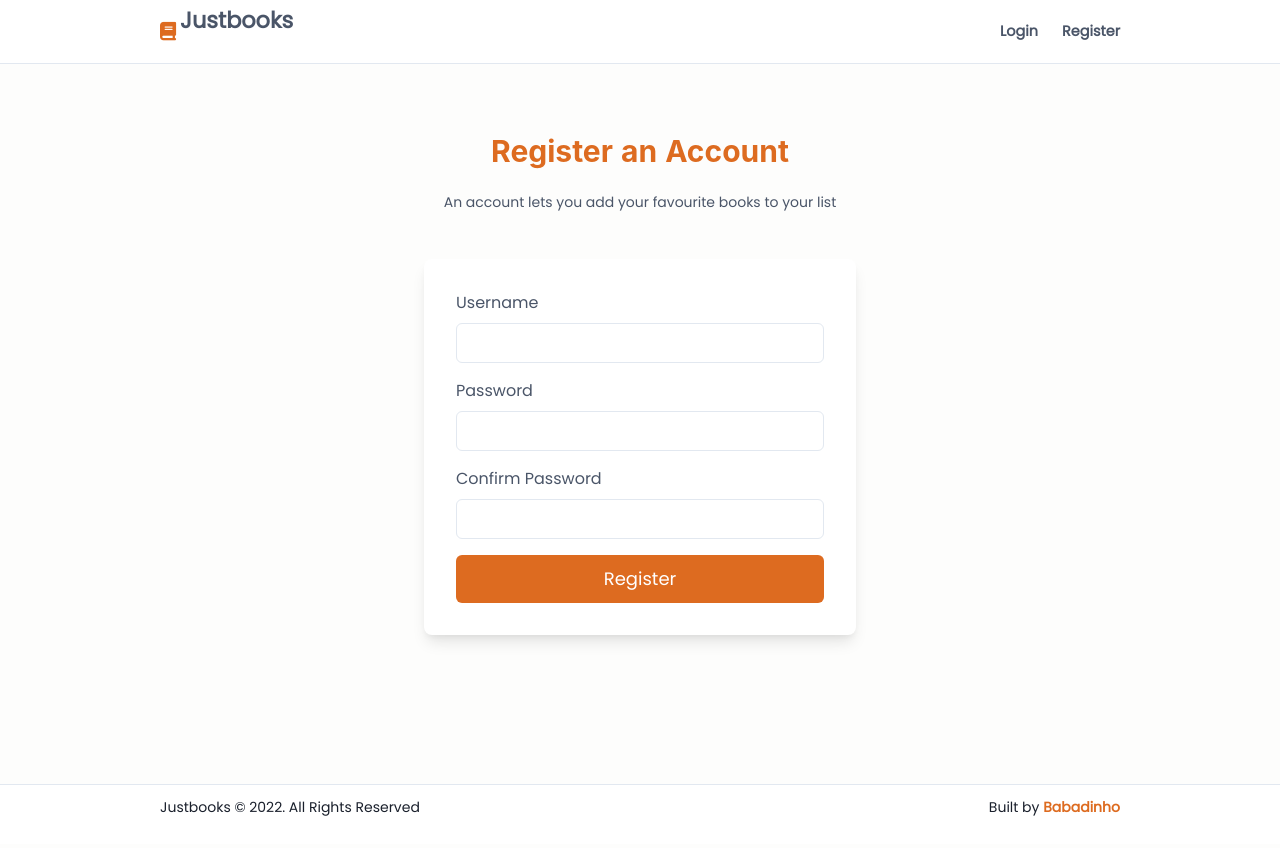
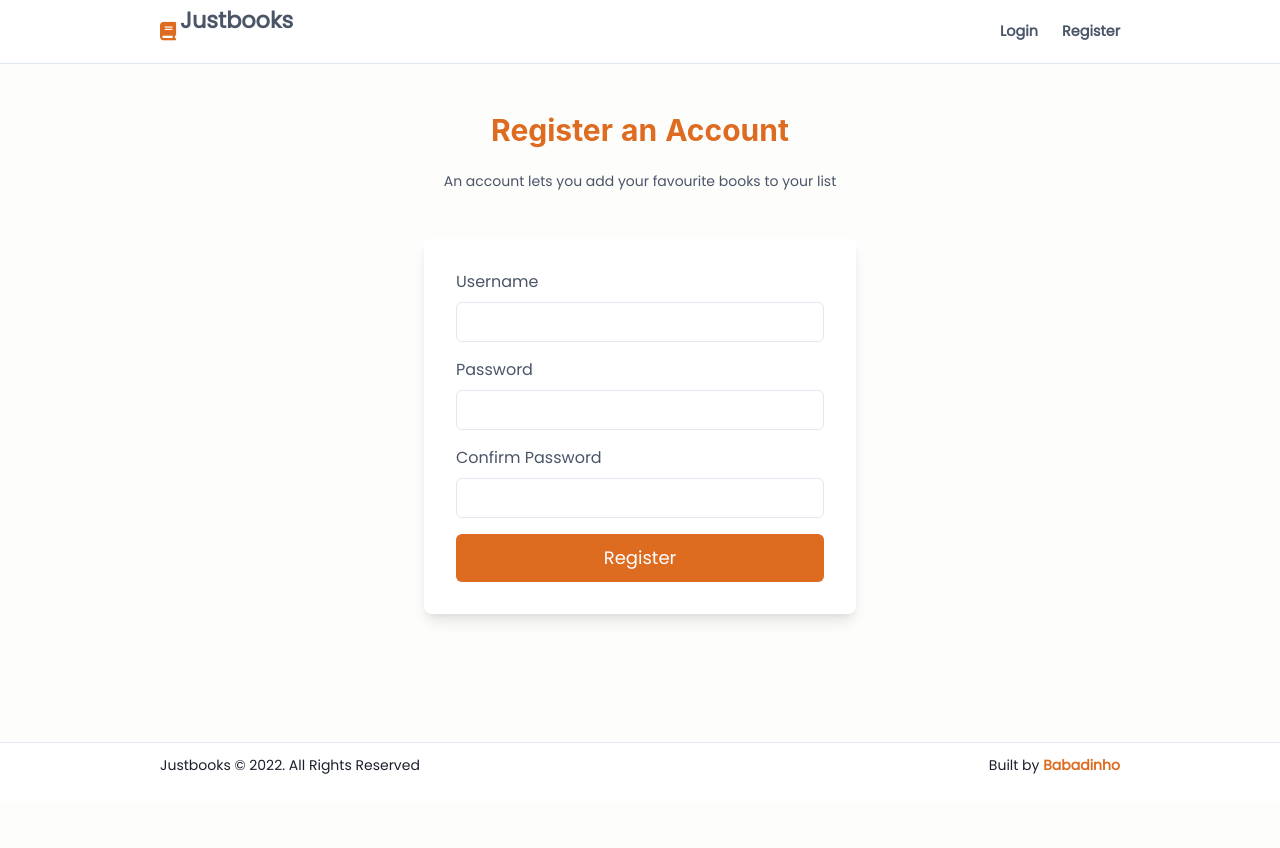
Before and after one commit to Babadinho/just-books, a React (Create React App) app in the folder client/: page /register in a window 1280 px wide. After the commit the page ends 806 px from the top, so only its background shows below. Built offline with nearby package versions, Linux system fonts and the light colour scheme; no server answers.

Commit message:
minor layout fix

```diff
--- a/client/src/auth/Login.tsx
+++ b/client/src/auth/Login.tsx
@@ -58,7 +58,7 @@ const Login = () => {
 
   return (
     <>
-      <Flex minH={'70vh'} align={'center'} justify={'center'}>
+      <Flex align={'center'} justify={'center'}>
         <Stack spacing={8} mx={'auto'} maxW={'lg'} py={12} px={6} w={'60vh'}>
           <Stack align={'center'}>
             <Heading fontSize={'3xl'} color={'orange.500'}>
--- a/client/src/auth/Register.tsx
+++ b/client/src/auth/Register.tsx
@@ -66,7 +66,7 @@ const Register = () => {
 
   return (
     <>
-      <Flex minH={'80vh'} align={'center'} justify={'center'}>
+      <Flex align={'center'} justify={'center'}>
         <Stack spacing={8} mx={'auto'} maxW={'lg'} py={12} px={6} w={'60vh'}>
           <Stack align={'center'}>
             <Heading fontSize={'3xl'} color={'orange.500'}>
--- a/client/src/components/Sidebar.tsx
+++ b/client/src/components/Sidebar.tsx
@@ -234,7 +234,7 @@ const Sidebar = (
             fontWeight='500'
             fontSize='1.5rem'
             display='flex'
-            justifyContent='flex-end'
+            justifyContent='space-between'
             alignItems='center'
           >
             <Tooltip
--- a/client/src/user/Settings.tsx
+++ b/client/src/user/Settings.tsx
@@ -70,7 +70,7 @@ const Settings = () => {
 
   return (
     <>
-      <Flex minH={'80vh'} align={'center'} justify={'center'}>
+      <Flex align={'center'} justify={'center'}>
         <Stack spacing={8} mx={'auto'} maxW={'lg'} py={12} px={6} w={'60vh'}>
           <Stack align={'center'}>
             <Heading fontSize={'3xl'} color={'orange.500'} textAlign='center'>
```
